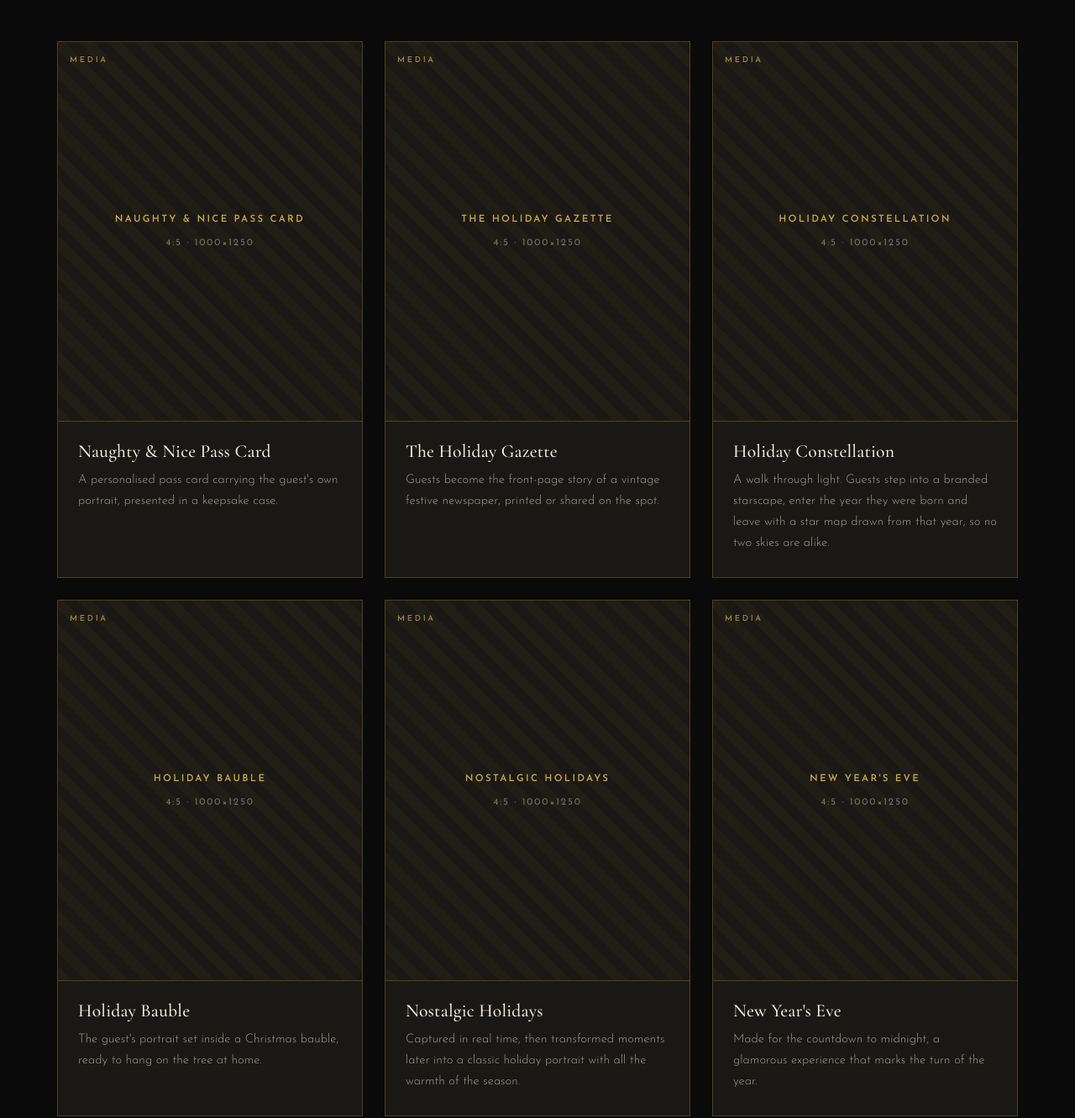
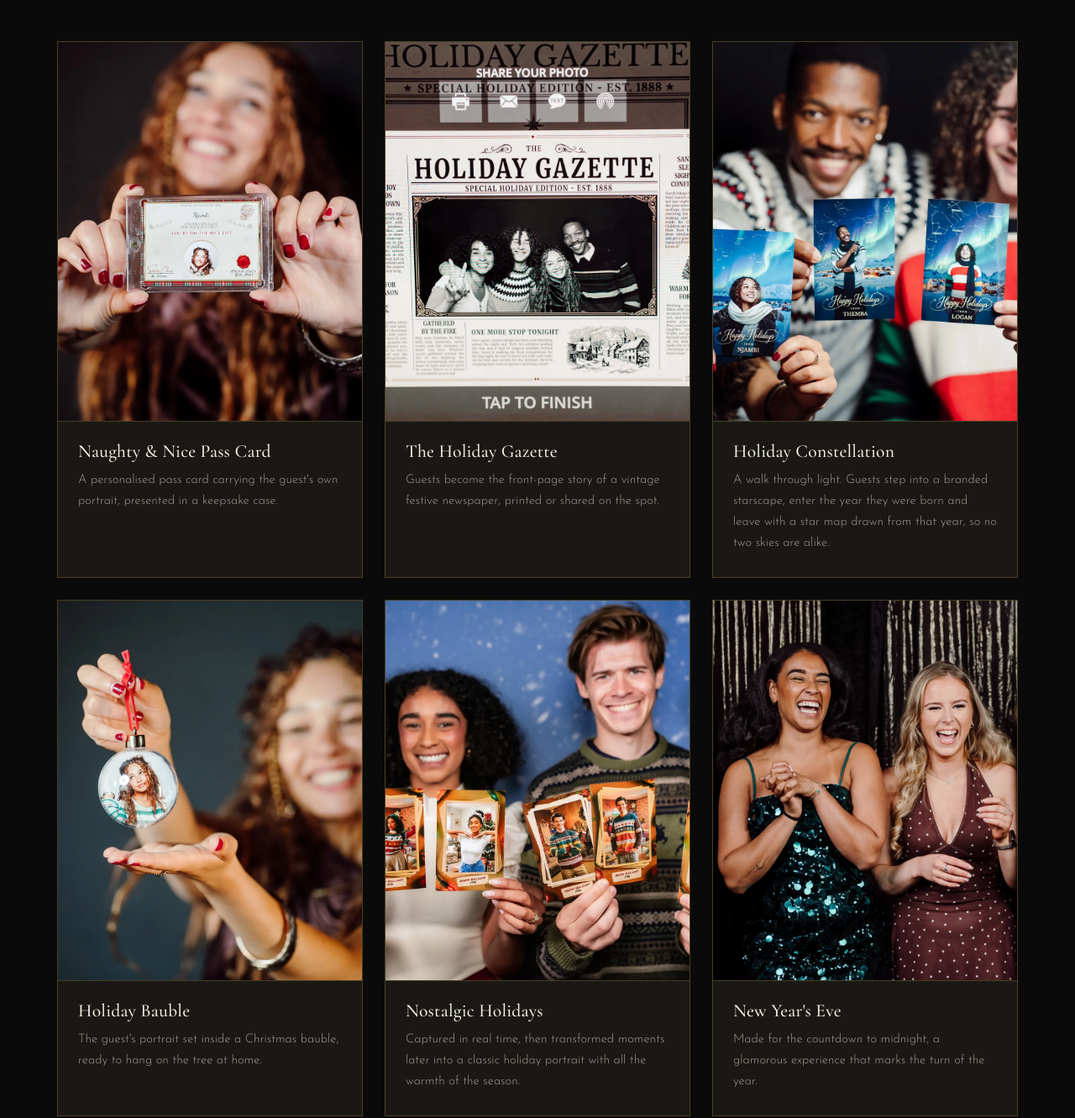
Before and after one commit to MomentLabUK/Momentlab-website, a website: page experiences/holiday.html in a window 1280 px wide. Shown: the part 2596-3927 px from the top of the page at 84% size. Drawn offline with nearby package versions, Linux system fonts and the light colour scheme.

Commit message:
Add Holiday collection tile images

```diff
--- a/experiences/holiday.html
+++ b/experiences/holiday.html
@@ -423,6 +423,9 @@
 .yt:hover .yt__play{background:rgba(201,168,76,.16)}
 .yt iframe{position:absolute;top:0;left:0;width:100%;height:100%;border:0}
 .media--tile{aspect-ratio:4/5}
+.tile__img{position:relative;aspect-ratio:4/5;overflow:hidden;background:#141414;border-bottom:1px solid var(--hair)}
+.tile__img img{position:absolute;top:0;left:0;width:100%;height:100%;object-fit:cover;display:block}
+@supports not (aspect-ratio:1/1){.tile__img{height:0;padding-bottom:125%}}
 .bone-sec{background:var(--bone);color:var(--obsidian)}
 .bone-sec h2{color:var(--obsidian)}
 .bone-sec p{color:rgba(10,10,10,.72)}
@@ -587,27 +590,27 @@
     </div>
     <div class="tiles">
       <div class="tile">
-        <div class="media media--tile"><span class="media__tag">Media</span><span class="media__label"><strong>Naughty &amp; Nice Pass Card</strong>4:5 &middot; 1000&times;1250</span></div>
+        <div class="tile__img"><img src="/assets/experiences/naughty-nice-photo-booth-event-newcastle.webp" width="1000" height="1250" alt="A personalised Nice List pass card with a guest's portrait, held in a clear keepsake case" loading="lazy" decoding="async"></div>
         <div class="tile__body"><h3>Naughty &amp; Nice Pass Card</h3><p>A personalised pass card carrying the guest's own portrait, presented in a keepsake case.</p></div>
       </div>
       <div class="tile">
-        <div class="media media--tile"><span class="media__tag">Media</span><span class="media__label"><strong>The Holiday Gazette</strong>4:5 &middot; 1000&times;1250</span></div>
+        <div class="tile__img"><img src="/assets/experiences/holiday-gazette-photo-booth-event-newcastle.webp" width="1000" height="1250" alt="A Holiday Gazette front page of four friends on the photo booth screen" loading="lazy" decoding="async"></div>
         <div class="tile__body"><h3>The Holiday Gazette</h3><p>Guests become the front-page story of a vintage festive newspaper, printed or shared on the spot.</p></div>
       </div>
       <div class="tile">
-        <div class="media media--tile"><span class="media__tag">Media</span><span class="media__label"><strong>Holiday Constellation</strong>4:5 &middot; 1000&times;1250</span></div>
+        <div class="tile__img"><img src="/assets/experiences/holiday-constellation-photo-booth-event-newcastle.webp" width="1000" height="1250" alt="Three guests holding Holiday Constellation prints, each with their own starscape and northern lights" loading="lazy" decoding="async"></div>
         <div class="tile__body"><h3>Holiday Constellation</h3><p>A walk through light. Guests step into a branded starscape, enter the year they were born and leave with a star map drawn from that year, so no two skies are alike.</p></div>
       </div>
       <div class="tile">
-        <div class="media media--tile"><span class="media__tag">Media</span><span class="media__label"><strong>Holiday Bauble</strong>4:5 &middot; 1000&times;1250</span></div>
+        <div class="tile__img"><img src="/assets/experiences/holiday-bauble-photo-booth-event-newcastle.webp" width="1000" height="1250" alt="A guest holding a clear Christmas bauble with her portrait inside" loading="lazy" decoding="async"></div>
         <div class="tile__body"><h3>Holiday Bauble</h3><p>The guest's portrait set inside a Christmas bauble, ready to hang on the tree at home.</p></div>
       </div>
       <div class="tile">
-        <div class="media media--tile"><span class="media__tag">Media</span><span class="media__label"><strong>Nostalgic Holidays</strong>4:5 &middot; 1000&times;1250</span></div>
+        <div class="tile__img"><img src="/assets/experiences/nostalgic-holidays-photo-booth-event-newcastle.webp" width="1000" height="1250" alt="Two guests holding nostalgic holiday portrait prints against a snowy backdrop" loading="lazy" decoding="async"></div>
         <div class="tile__body"><h3>Nostalgic Holidays</h3><p>Captured in real time, then transformed moments later into a classic holiday portrait with all the warmth of the season.</p></div>
       </div>
       <div class="tile">
-        <div class="media media--tile"><span class="media__tag">Media</span><span class="media__label"><strong>New Year's Eve</strong>4:5 &middot; 1000&times;1250</span></div>
+        <div class="tile__img"><img src="/assets/experiences/new-year-eve-photo-booth-event-newcastle.webp" width="1000" height="1250" alt="Two guests in evening dresses laughing together at the photo booth" loading="lazy" decoding="async"></div>
         <div class="tile__body"><h3>New Year's Eve</h3><p>Made for the countdown to midnight, a glamorous experience that marks the turn of the year.</p></div>
       </div>
     </div>
```
Also changed, not shown: assets/experiences/holiday-bauble-photo-booth-event-newcastle.webp (added), assets/experiences/holiday-constellation-photo-booth-event-newcastle.webp (added), assets/experiences/holiday-gazette-photo-booth-event-newcastle.webp (added), assets/experiences/naughty-nice-photo-booth-event-newcastle.webp (added), assets/experiences/new-year-eve-photo-booth-event-newcastle.webp (added), assets/experiences/nostalgic-holidays-photo-booth-event-newcastle.webp (added).
